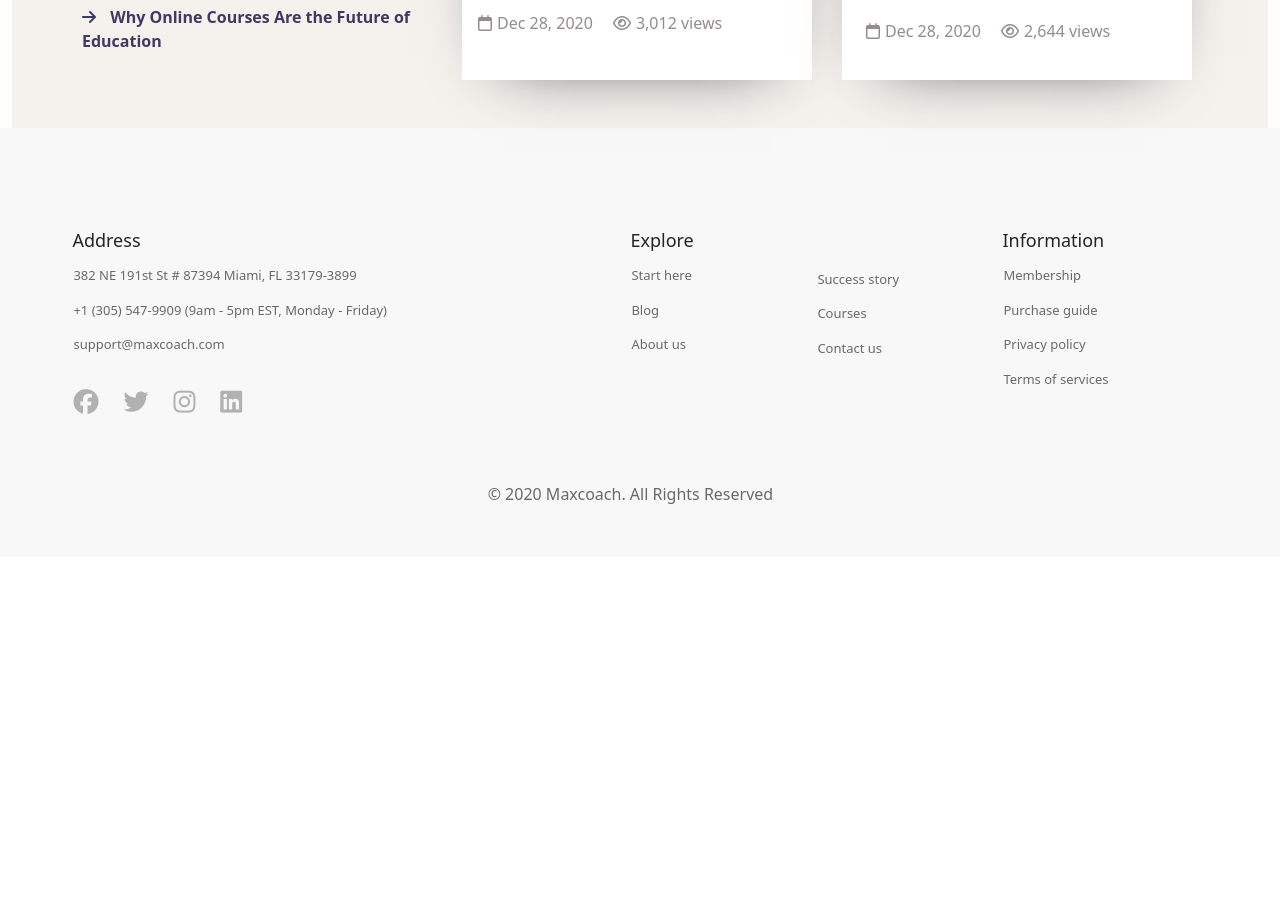
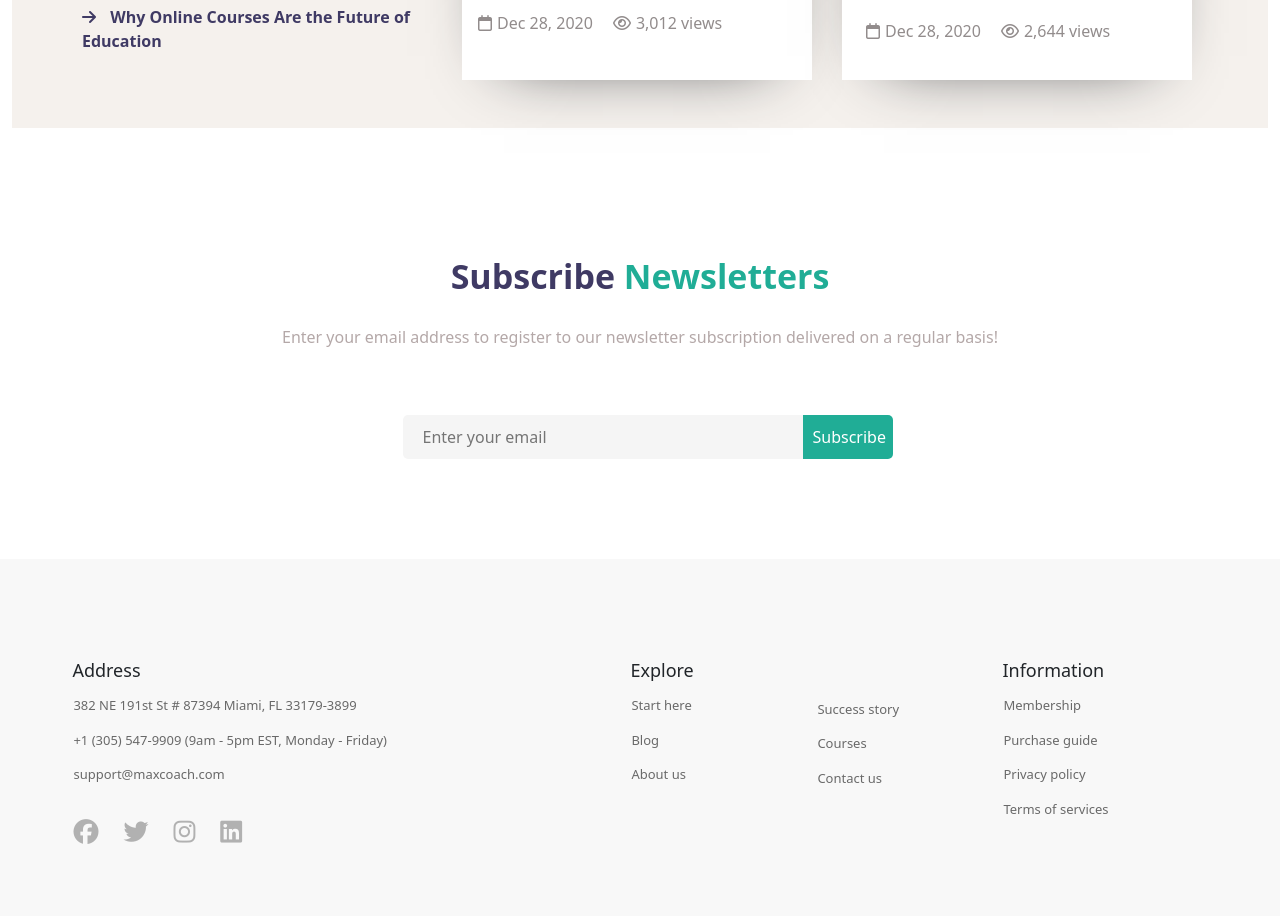
Before and after one commit to saraaffro/proj-html-vuejs, a Vue app: page / in a window 1280 px wide. Shown: the part 5200-6116 px from the top of the page. Before the commit the page ends 5757 px from the top, so only its background shows below. Built offline with nearby package versions, Linux system fonts and the light colour scheme.

Commit message:
feat: FormEmail

```diff
--- /dev/null
+++ b/src/components/FormEmail.vue
@@ -0,0 +1,83 @@
+<!-- andrea -->
+<script>
+    export default{
+        name: "FormEmail",
+    }
+</script>
+
+<template>
+ <div class="container-fluid space">
+    <div class="container">
+        <div class="title text-center py-4">
+            <strong class="subscribe">Subscribe<span class="newsletter"> Newsletters</span></strong>
+        </div>
+        <p class="text-center">Enter your email address to register to our newsletter subscription
+        delivered on a regular basis!</p>
+        <div class="mail text-center">
+            <input type="email" placeholder="Enter your email">
+            <button>Subscribe</button>
+        </div>
+    </div>
+ </div>
+</template>
+
+<style lang="scss" scoped>
+@import '../styles/partial/variables';
+
+    .space{
+        padding: 100px 0;
+    }
+
+    .subscribe{
+        font-size: 34px;
+        line-height: 1.42em;
+        color: #3F3A64;
+
+        .newsletter{
+            color: $verde-acqua;
+        }
+
+    }
+
+    p{
+        color: rgb(180, 168, 168);
+        font-weight: 400;
+    }
+
+    input{
+        border-radius: 5px 0 0 5px;
+        border: none;
+        background-color: #f5f5f5;
+        padding: 10px 20px;
+        margin-left: 15px;
+        color: #b4b4b4;
+        font-weight: 200;
+        width: 400px;
+
+        // non cambia colore al focus
+        &:focus{
+            border: 1px solid $verde-acqua;
+            background-color: $bianco;
+        }
+    }
+
+    button{
+        border: none;
+        background-color: $verde-acqua;
+        padding: 10px;
+        border-radius: 0 5px 5px 0;
+        color: $bianco;
+        width: 90px;
+        transition: 0.5s ease-in-out;
+
+        &:hover{
+            background-color: $blu-scuro;
+            color: $bianco;
+        }
+    }
+
+    .mail{
+        padding-top: 50px;
+    }
+
+</style>
--- a/src/pages/Home.vue
+++ b/src/pages/Home.vue
@@ -7,6 +7,7 @@ import EnjoyCompanionship from '../components/EnjoyCompanionship.vue'
 import TeamHome from '../components/TeamHome.vue'
 import Count from '../components/Count.vue'
 import MostViewed from '../components/MostViewed.vue'
+import FormEmail from '../components/FormEmail.vue'
 
 export default {
 name: "Home",
@@ -19,6 +20,7 @@ components:{
     TeamHome,
     Count,
     MostViewed,
+    FormEmail
 }
 }
 </script>
@@ -32,6 +34,7 @@ components:{
         <TeamHome/>
         <Count/>
         <MostViewed/>
+        <FormEmail/>
     </div>
 </template>
 
```
